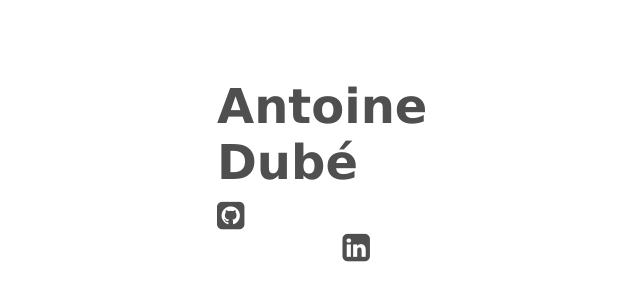
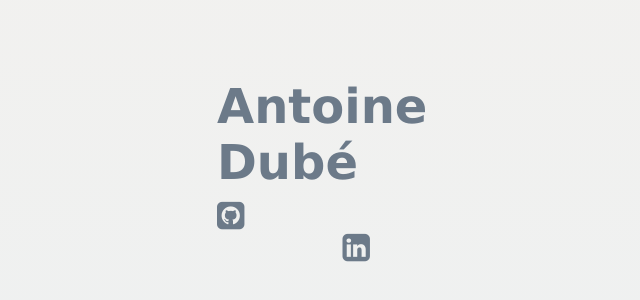
Before and after one commit to antoinedube/portfolio, a website: page index.html in a window 1280 px wide. Shown: the part 82-382 px from the top of the page, without its empty margins (268-908 px from the left). Drawn offline with Linux system fonts and the light colour scheme.

Commit message:
Page background gradient

```diff
--- a/stylesheets/main.css
+++ b/stylesheets/main.css
@@ -1,6 +1,12 @@
+html {
+    min-height: 100%;
+    background-repeat:no-repeat;
+    background: linear-gradient(to top, #ECF0F1, #F2F1EF);
+}
+
 body {
     font-family: "Lucida Sans Unicode", "Lucida Grande", sans-serif;
-    color: #4F4F4F;
+    color: #6C7A89;
 }
 
 .container {
```
